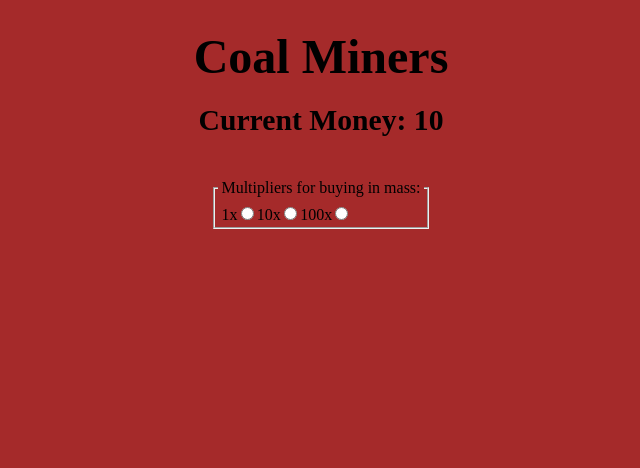
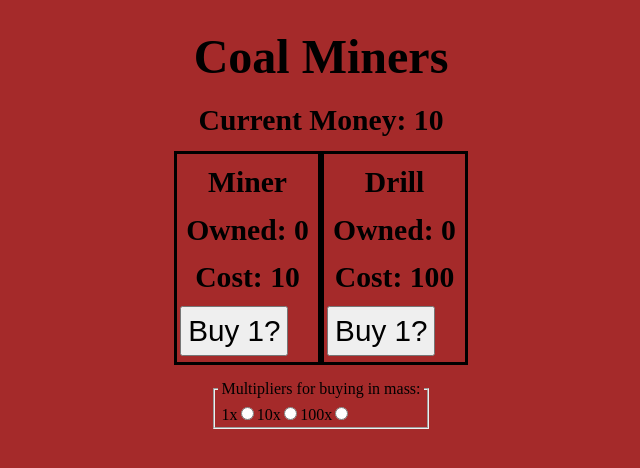
Before and after one commit to collerhatguy/coal-miner-fixed, a React (Create React App) app: page / in a window 1280 px wide. Shown: the top 468 px of the page, without its empty margins (319-959 px from the left). Built offline with nearby package versions, Linux system fonts and the light colour scheme.

Commit message:
styling and worker layouts

```diff
--- a/src/App.css
+++ b/src/App.css
@@ -23,21 +23,11 @@ h1 {
 h2, button {
   font-size: calc(var(--max-font) / 1.618);
 }
-#upgradeContainer, #buyContainer {
-  border: .5em solid black;
+#worker-list {
+  display: flex;
+  justify-content: space-between;
+  align-items: center;
 }
-
-/*
-#display,
-#upgradeContainer {
-  display: flex;
-  justify-content: center;
-  height: 30vh;
+.worker {
+  border: solid .2em var(--secondary-color);
 }
-h1, h2 {
-  display: block;
-}
-button {
-  margin-top: 10px;
-  padding: 1em;
-} */
--- a/src/App.js
+++ b/src/App.js
@@ -3,6 +3,7 @@ import WorkerList from "./components/WorkerList"
 
 import Workers from "./misc";
 import "./App.css";
+import Multiplier from "./components/Multiplier";
 
 function App() {
   // set everything back to default values based on local save
@@ -10,43 +11,17 @@ function App() {
     JSON.parse(localStorage.getItem("coalMiner.money")) || 10
   );
   const [multiplier, setMultiplier] = useState(1);
-
-
+  // for saving money
+  useEffect(() => {
+    localStorage.setItem("coalMiner.money", JSON.stringify(money))
+  }, [money])
 
   return (
     <>
       <h1>Coal Miners</h1>
       <h2>Current Money: {money}</h2>
-      <WorkerList workers={Workers} money={money} setMoney={setMoney} multiplier={multiplier} / >
-      <div id="multiplierContainer">
-        <fieldset>
-          <legend>Multipliers for buying in mass:</legend>
-          <label for="1multiplier">1x</label>
-          <input
-            type="radio"
-            value={1}
-            id="1multiplier"
-            name="multiplier"
-            onClick={e => {setMultiplier(e.target.value)}}
-          ></input>
-          <label for="10multiplier">10x</label>
-          <input
-            type="radio"
-            value={10}
-            id="10multiplier"
-            name="multiplier"
-            onClick={e => {setMultiplier(e.target.value)}}
-          ></input>
-          <label for="100multiplier">100x</label>
-          <input
-            type="radio"
-            value={100}
-            id="100multiplier"
-            name="multiplier"
-            onClick={e => {setMultiplier(e.target.value)}}
-          ></input>
-        </fieldset>
-      </div>
+      <WorkerList workers={Workers} money={money} setMoney={setMoney} multiplier={multiplier} />
+      <Multiplier setMultiplier={setMultiplier} />
     </>
   );
 }
--- /dev/null
+++ b/src/components/Multiplier.js
@@ -0,0 +1,35 @@
+import React from 'react'
+
+export default function Multiplier({setMultiplier}) {
+    return (
+        <div id="multiplierContainer">
+            <fieldset>
+            <legend>Multipliers for buying in mass:</legend>
+            <label for="1multiplier">1x</label>
+            <input
+                type="radio"
+                value={1}
+                id="1multiplier"
+                name="multiplier"
+                onClick={e => {setMultiplier(e.target.value)}}
+            ></input>
+            <label for="10multiplier">10x</label>
+            <input
+                type="radio"
+                value={10}
+                id="10multiplier"
+                name="multiplier"
+                onClick={e => {setMultiplier(e.target.value)}}
+            ></input>
+            <label for="100multiplier">100x</label>
+            <input
+                type="radio"
+                value={100}
+                id="100multiplier"
+                name="multiplier"
+                onClick={e => {setMultiplier(e.target.value)}}
+            ></input>
+            </fieldset>
+        </div>
+    )
+}
--- a/src/components/Worker.js
+++ b/src/components/Worker.js
@@ -1,6 +1,7 @@
 import React from 'react'
 
 export default function Worker({worker, money, setMoney, multiplier}) {
+    console.log(worker);
     const buyWorker = (worker) => {
         const totalCost = worker.cost * multiplier;
         if (money < totalCost) return;
@@ -28,8 +29,11 @@ export default function Worker({worker, money, setMoney, multiplier}) {
         localStorage.setItem(worker.UPGRADE_CAP_LOCAL_STORAGE_KEY, JSON.stringify(true))
     };
     return (
-        <div>
-
+        <div className="worker">
+            <h2>{worker.name}</h2>
+            <h2>Owned: {worker.owned}</h2>
+            <h2>Cost: {worker.cost * multiplier}</h2>
+            <button>Buy {multiplier}?</button>
         </div>
     )
 }
--- a/src/components/WorkerList.js
+++ b/src/components/WorkerList.js
@@ -3,7 +3,7 @@ import Worker from "./Worker";
 
 export default function WorkerList({workers, money, setMoney, multiplier}) {
     return (
-        <div>
+        <div id="worker-list">
             {workers.map(worker => {
                 return <Worker worker={worker} money={money} setMoney={setMoney} multiplier={multiplier} />
             })}
--- a/src/misc.js
+++ b/src/misc.js
@@ -6,6 +6,7 @@ class Worker {
     defaultProductionRateUpgradeCost,
     name
     ) {
+      this.name = name;
       this.owned = JSON.parse(localStorage.getItem(this.OWNED_LOCAL_STORAGE_KEY)) || 0;
       this.cost = JSON.parse(localStorage.getItem(this.OWNED_LOCAL_STORAGE_KEY)) || defaultCost;
       this.productionRate = JSON.parse(localStorage.getItem(this.OWNED_LOCAL_STORAGE_KEY)) || defaultProductionRate;
```
Also changed, not shown: 1 other file (tests, documents, lock files or other folders).
